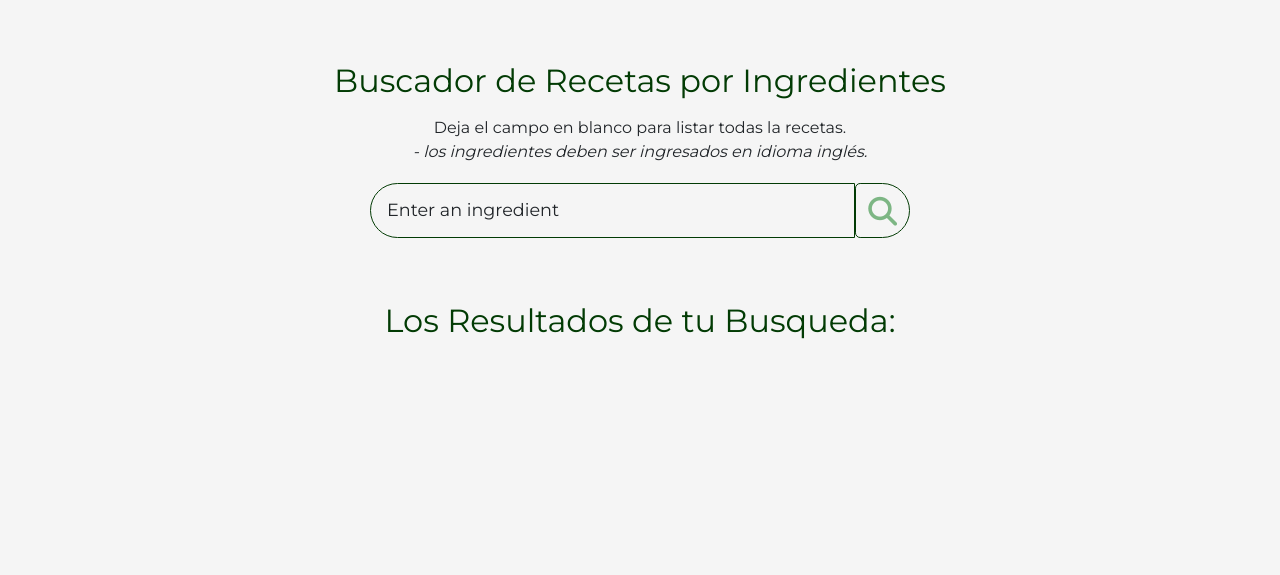
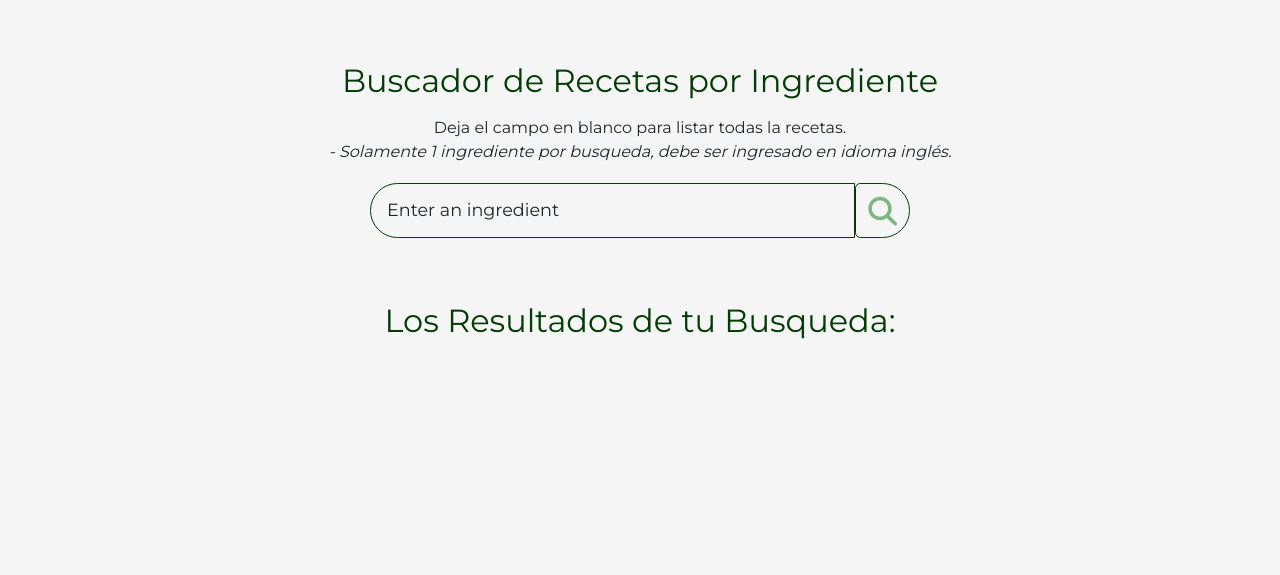
Before and after one commit to Fabrizionb/GetFit, a website: page pages/recipes.html in a window 1280 px wide. Shown: the part 225-800 px from the top of the page. Drawn offline with nearby package versions, Linux system fonts and the light colour scheme.

Commit message:
modificada blockquote recipes

```diff
--- a/pages/recipes.html
+++ b/pages/recipes.html
@@ -76,9 +76,9 @@
     <div class="meal-wrapper">
 
       <div class="meal-search">
-        <h2 class="title">Buscador de Recetas por Ingredientes</h2>
+        <h2 class="title">Buscador de Recetas por Ingrediente</h2>
         <blockquote>Deja el campo en blanco para listar todas la recetas.<br>
-          <cite>- los ingredientes deben ser ingresados en idioma inglés.</cite>
+          <cite>- Solamente 1 ingrediente por busqueda, debe ser ingresado en idioma inglés.</cite>
         </blockquote>
 
 
```
